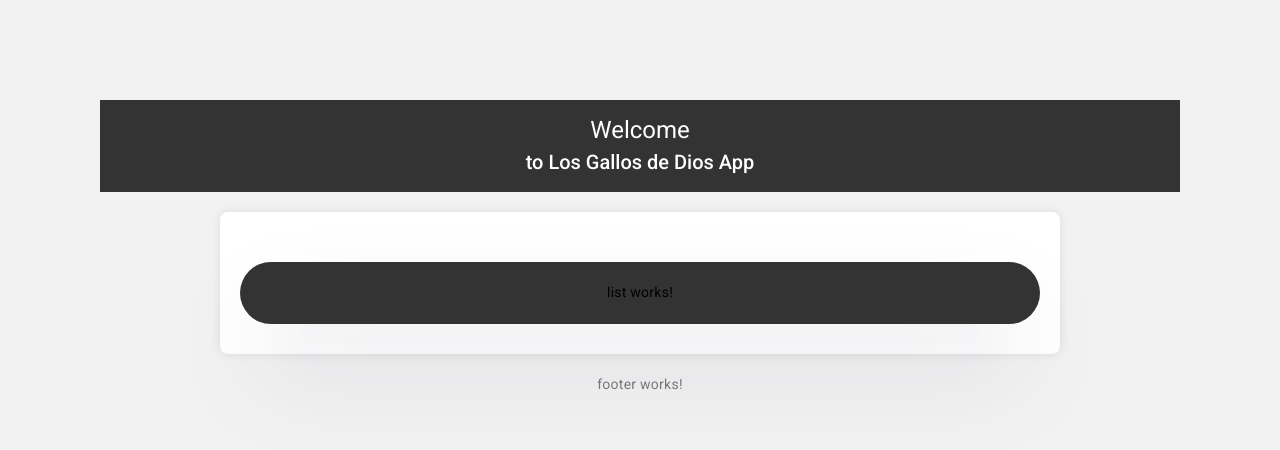
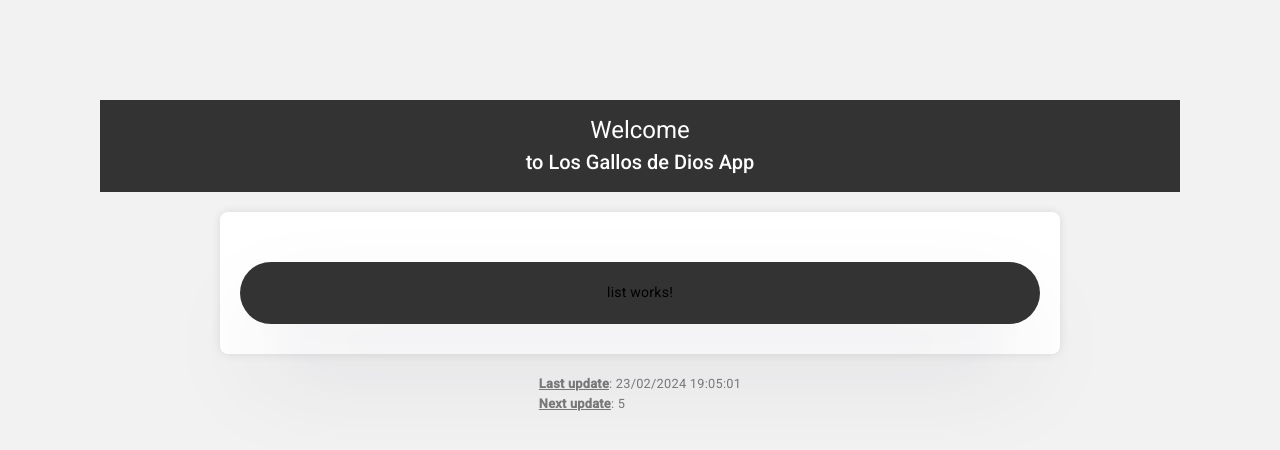
Before and after one commit to BraveB/hackaton-gallos, an Angular app: page /home in a window 1280 px wide. Shown: the top 450 px of the page. Built offline with nearby package versions, Linux system fonts and the light colour scheme.

Commit message:
feat(footer): Footer functionality was added to the project

```diff
--- /dev/null
+++ b/src/app/app.routes.ts
@@ -0,0 +1,6 @@
+import { Routes } from '@angular/router';
+import { HomeComponent } from './pages/home/home.component';
+
+export const routes: Routes = [
+  { path: '**', component: HomeComponent },
+];
--- a/src/app/components/footer/footer.component.html
+++ b/src/app/components/footer/footer.component.html
@@ -1 +1,4 @@
-<p>footer works!</p>
+<div class="footer__container">
+  <p><u>Last update</u>: {{ currentDate | date:'dd/MM/yyyy HH:mm:ss' }}</p>
+  <p><u>Next update</u>: {{ timeToCallFunc }} </p>
+</div>
--- a/src/app/components/footer/footer.component.scss
+++ b/src/app/components/footer/footer.component.scss
@@ -0,0 +1,12 @@
+.footer__container {
+  height: 50px;
+
+  p {
+    margin: 0px;
+    font-size: .8rem;
+
+    u {
+      font-weight: bold;
+    }
+  }
+}
--- a/src/app/components/footer/footer.component.ts
+++ b/src/app/components/footer/footer.component.ts
@@ -1,10 +1,38 @@
-import { Component } from '@angular/core';
+import { Component, EventEmitter, OnInit, Output } from '@angular/core';
 
 @Component({
   selector: 'app-footer',
   templateUrl: './footer.component.html',
   styleUrls: ['./footer.component.scss']
 })
-export class FooterComponent {
+export class FooterComponent implements OnInit {
+  @Output() getServices = new EventEmitter();
+  currentDate: Date = new Date();
+  time: number = 10;
+  interval: any;
+  timeToCallFunc: number = this.time;
 
+  ngOnInit(): void {
+    this.interval = setInterval(() => {
+      this.updateTime();
+    }, 1000);
+  }
+
+  getTime(): void {
+    this.currentDate = new Date();
+    this.timeToCallFunc = this.time;
+    this.getServices.emit();
+  }
+
+  updateTime(): void {
+    if (this.timeToCallFunc > 1) {
+      this.timeToCallFunc = this.timeToCallFunc - 1;
+    } else {
+      this.getTime();
+    }
+  }
+
+  ngOnDestroy(): void {
+    clearInterval(this.interval);
+  }
 }
--- a/src/app/components/layout/layout.component.html
+++ b/src/app/components/layout/layout.component.html
@@ -7,5 +7,5 @@
     </section>
 </section>
 <section class="footer">
-    <app-footer></app-footer>
+    <app-footer (getServices)="getServices()"></app-footer>
 </section>
--- a/src/app/components/layout/layout.component.scss
+++ b/src/app/components/layout/layout.component.scss
@@ -23,7 +23,7 @@
 
 .footer {
   margin-top: 20px;
-  text-align: center;
+  text-align: justify;
   color: #777;
 }
 
--- a/src/app/components/layout/layout.component.ts
+++ b/src/app/components/layout/layout.component.ts
@@ -1,10 +1,19 @@
-import { Component } from '@angular/core';
+import { Component, OnInit } from '@angular/core';
+import { PotterServiceService } from 'src/app/services/potter-service.service';
 
 @Component({
   selector: 'app-layout',
   templateUrl: './layout.component.html',
   styleUrls: ['./layout.component.scss']
 })
-export class LayoutComponent {
+export class LayoutComponent implements OnInit {
+  constructor(private potterServices: PotterServiceService) {}
 
+  ngOnInit(): void {
+    this.getServices();
+  }
+
+  getServices() {
+    this.potterServices.getAllServices();
+  }
 }
--- a/src/app/pages/home/home.component.html
+++ b/src/app/pages/home/home.component.html
@@ -1 +1 @@
- <app-layout></app-layout>
+<app-layout></app-layout>
--- a/src/app/services/potter-service.service.ts
+++ b/src/app/services/potter-service.service.ts
@@ -6,4 +6,10 @@ import { Injectable } from '@angular/core';
 export class PotterServiceService {
 
   constructor() { }
+
+  getAllServices() {
+    return [
+      { name: 'Potter', id: '1', status: 'Active' }
+    ]
+  }
 }
```
Also changed, not shown: 1 other file (tests, documents, lock files or other folders).
